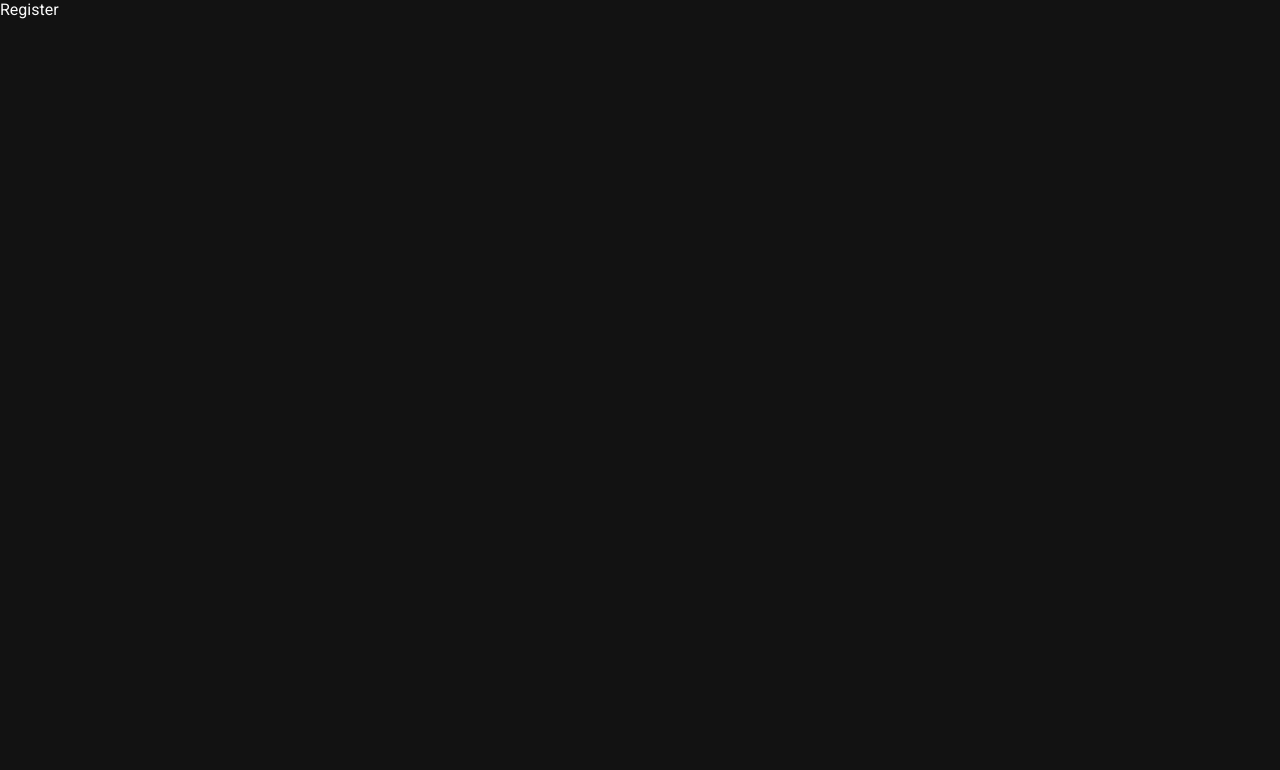
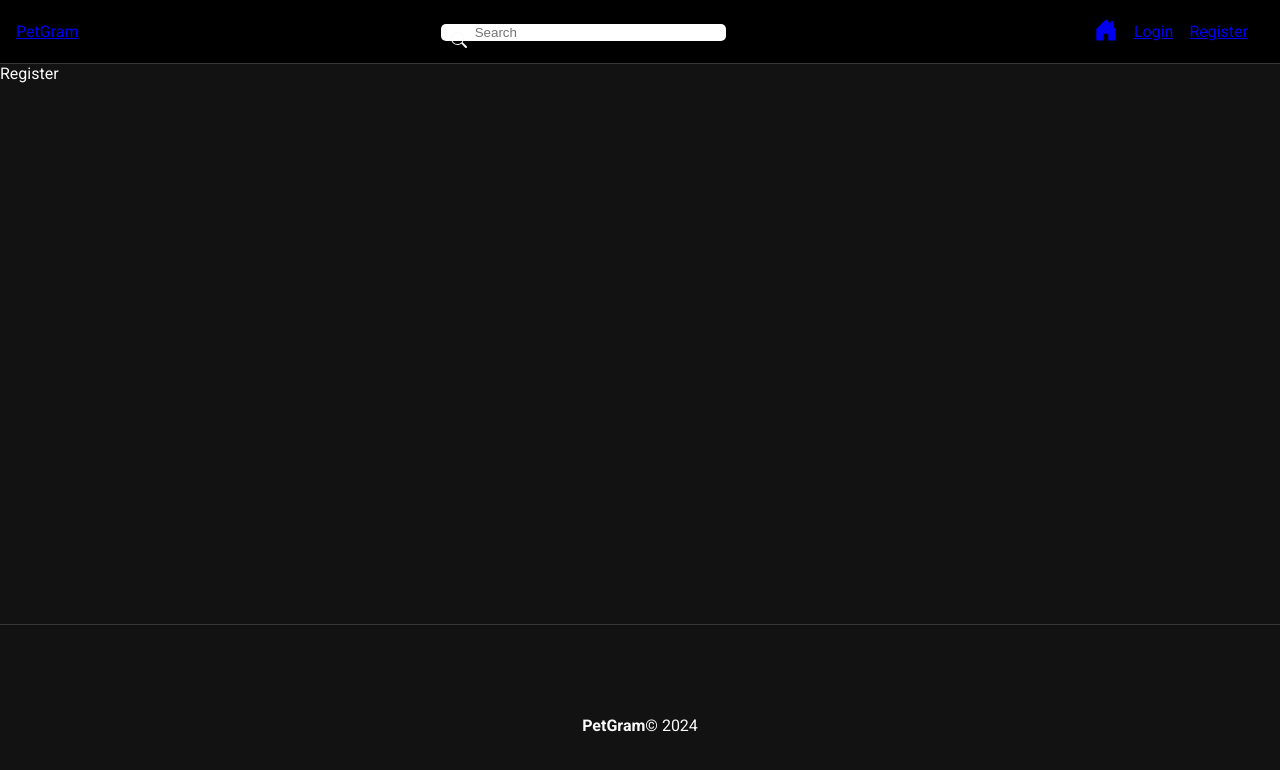
Before and after one commit to BiaBiruka/PetGram, a React (Create React App) app in the folder frontend/: page /register in a window 1280 px wide. Shown: the top 770 px of the page. Built offline with nearby package versions, Linux system fonts and the light colour scheme.

Commit message:
feat: footer, navbar

```diff
--- a/frontend/src/App.css
+++ b/frontend/src/App.css
@@ -0,0 +1,3 @@
+.container {
+  min-height: 70vh;
+}
--- a/frontend/src/App.js
+++ b/frontend/src/App.js
@@ -1,18 +1,28 @@
 import './App.css';
 import { Routes, Route, BrowserRouter, Navigate } from 'react-router-dom';
+
+// Páginas
 import Home from './pages/Home';
 import Login from './pages/Auth';
 import Register from './pages/Auth/Register';
+
+// Componentes
+import Navbar from './components/Navbar';
+import Footer from './components/Footer';
 
 function App() {
   return (
     <div className='App'>
       <BrowserRouter>
-        <Routes>
-          <Route path='/' element={<Home />} />
-          <Route path='/login' element={<Login />} />
-          <Route path='/register' element={<Register />} />
-        </Routes>
+        <Navbar />
+        <div className='container'>
+          <Routes>
+            <Route path='/' element={<Home />} />
+            <Route path='/login' element={<Login />} />
+            <Route path='/register' element={<Register />} />
+          </Routes>
+        </div>
+        <Footer />
       </BrowserRouter>
     </div>
   );
--- /dev/null
+++ b/frontend/src/components/Footer.js
@@ -0,0 +1,14 @@
+import React from 'react';
+import './footer.css';
+
+const Footer = () => {
+  return (
+    <footer id='footer'>
+      <p>
+        <b>PetGram</b>&copy; 2024
+      </p>
+    </footer>
+  );
+};
+
+export default Footer;
--- /dev/null
+++ b/frontend/src/components/Navbar.js
@@ -0,0 +1,37 @@
+import React from 'react';
+import './navbar.css';
+
+import { NavLink, Link } from 'react-router-dom';
+import {
+  BsSearch,
+  BsHouseDoorFill,
+  BsFillPersonFill,
+  BsFillCameraFill,
+} from 'react-icons/bs';
+
+const Navbar = () => {
+  return (
+    <nav id='nav'>
+      <Link to='/'>PetGram</Link>
+      <form id='search-form'>
+        <BsSearch id='search-form-svg' />
+        <input type='text' placeholder='Search' id='search-input' />
+      </form>
+      <ul id='nav-links'>
+        <li>
+          <NavLink to='/'>
+            <BsHouseDoorFill />
+          </NavLink>{' '}
+        </li>
+        <li>
+          <NavLink to='/login'>Login</NavLink>{' '}
+        </li>
+        <li>
+          <NavLink to='/register'>Register</NavLink>{' '}
+        </li>
+      </ul>
+    </nav>
+  );
+};
+
+export default Navbar;
--- /dev/null
+++ b/frontend/src/components/footer.css
@@ -0,0 +1,8 @@
+#footer {
+  background-color: #121212;
+  height: 200px;
+  display: flex;
+  justify-content: center;
+  align-items: center;
+  border-top: 1px solid #363636;
+}
--- /dev/null
+++ b/frontend/src/components/navbar.css
@@ -0,0 +1,45 @@
+#nav {
+  display: flex;
+  justify-content: space-between;
+  align-items: center;
+  background-color: #000;
+  border-bottom: 1px solid #363636;
+  padding: 0.1em 1em;
+}
+
+#search-form {
+  position: relative;
+  width: 20%;
+}
+
+#search-form-svg {
+  position: absolute;
+  top: 10px;
+  left: 10px;
+}
+
+#search-input {
+  padding-left: 2.5em;
+  border: none;
+  border-radius: 5px;
+  width: 100%;
+  margin: 0;
+}
+
+#nav-links {
+  display: flex;
+  align-items: center;
+  list-style: none;
+}
+
+#nav-links li {
+  margin-right: 1em;
+}
+
+#nav-links span {
+  cursor: pointer;
+}
+
+#nav-links svg {
+  font-size: 1.5em;
+}
```
